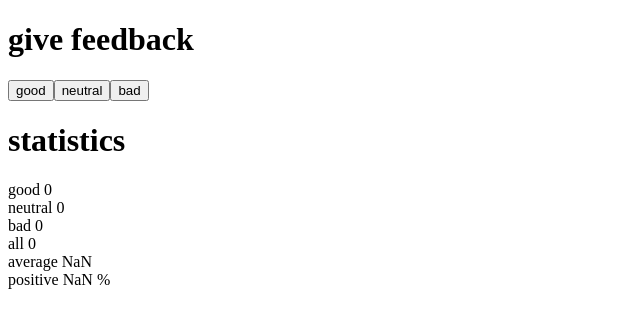
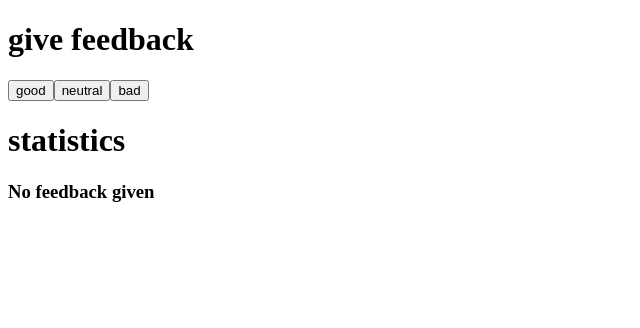
Before and after one commit to D-Hemanth/fullstackopen, a React (Create React App) app in the folder part1/unicafe/: page / in a window 1280 px wide. Shown: the top 328 px of the page, without its empty margins (0-640 px from the left). Built offline with nearby package versions, Linux system fonts and the light colour scheme.

Commit message:
part1 1.9: Complete unicafe, step4

```diff
--- a/part1/unicafe/src/App.js
+++ b/part1/unicafe/src/App.js
@@ -9,6 +9,7 @@ const Button = (props) => {
 
 // Refratored the statistics into a new react component outside the main App component
 const Statistics = ({ good, neutral, bad }) => {
+  if ((good | neutral | bad) > 0) {
     return (
       // put all elements inside react fragments <>, </> so that JSX has link to atleast one parent element
       <>
@@ -20,6 +21,14 @@ const Statistics = ({ good, neutral, bad }) => {
         <div>average {(good - bad) / (good + neutral + bad)}</div>
         <div>positive {(good / (good + neutral + bad)) * 100} %</div>
       </>
+    )
+  }
+  return (
+    <>
+      <h1>statistics</h1>
+      <h3>No feedback given</h3>
+    </>
+
   )
 }
 
```
Lines whose indentation alone changed are shown as unchanged.
